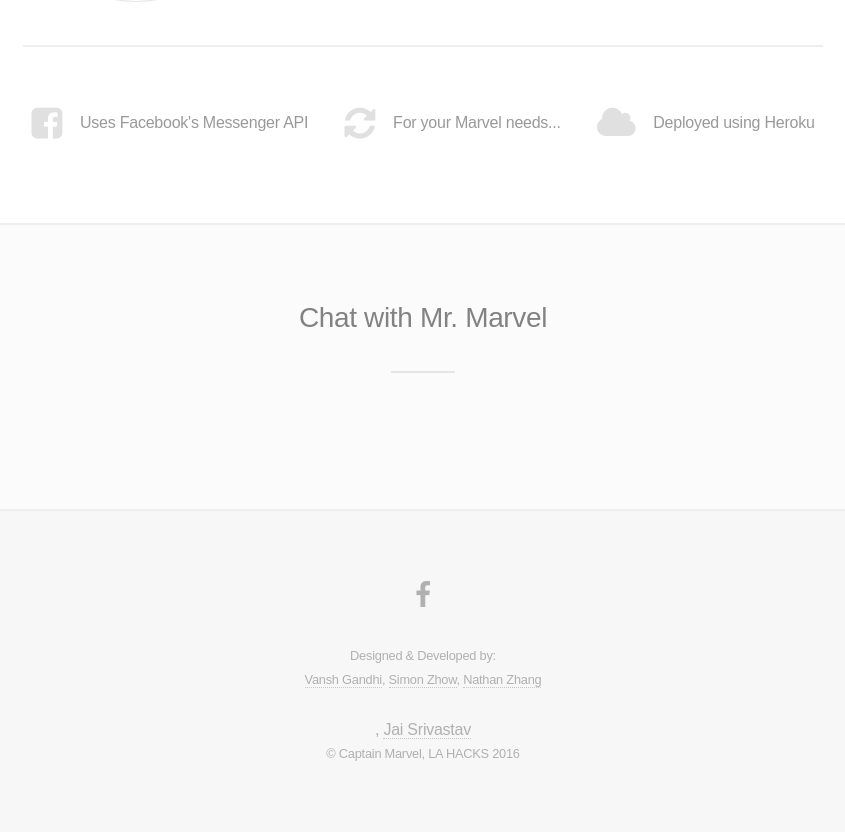
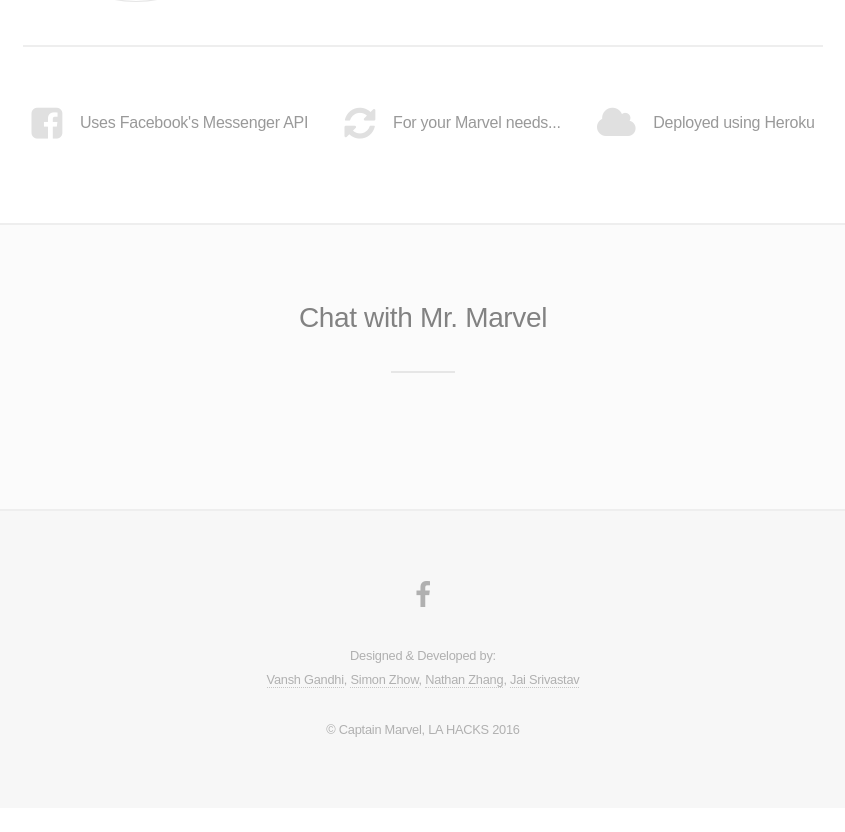
Before and after one commit to simonzhow/captainmarvel, a website: page frontend/index.html in a window 1280 px wide. Shown: the part 1431-2263 px from the top of the page, without its empty margins (217-1062 px from the left). After the commit the page ends 2239 px from the top, so only its background shows below. Drawn offline with Linux system fonts and the light colour scheme.

Commit message:
Typespace Update

```diff
--- a/frontend/index.html
+++ b/frontend/index.html
@@ -88,7 +88,7 @@
 				<ul class="icons">
 					<li><a href="https://www.facebook.com/Captain-Marvel-1607984789527952/?fref=ts" class="icon fa-facebook" target="_blank"><span class="label">Facebook</span></a></li>
 				</ul>
-                <p class="copyright">Designed &amp; Developed by: <br /><a href="https://github.com/vanshg" target="_blank">Vansh Gandhi</a>, <a href="https://github.com/simonzhow" target="_blank">Simon Zhow</a>, <a href="https://github.com/nzhang389" target="_blank">Nathan Zhang</a></p>, <a href="https://github.com/jaiakt" target="_blank">Jai Srivastav</a>
+                <p class="copyright">Designed &amp; Developed by: <br /><a href="https://github.com/vanshg" target="_blank">Vansh Gandhi</a>, <a href="https://github.com/simonzhow" target="_blank">Simon Zhow</a>, <a href="https://github.com/nzhang389" target="_blank">Nathan Zhang</a>, <a href="https://github.com/jaiakt" target="_blank">Jai Srivastav</a></p>
 				<p class="copyright">&copy; Captain Marvel, LA HACKS 2016</p>
 			</footer>
 
```
